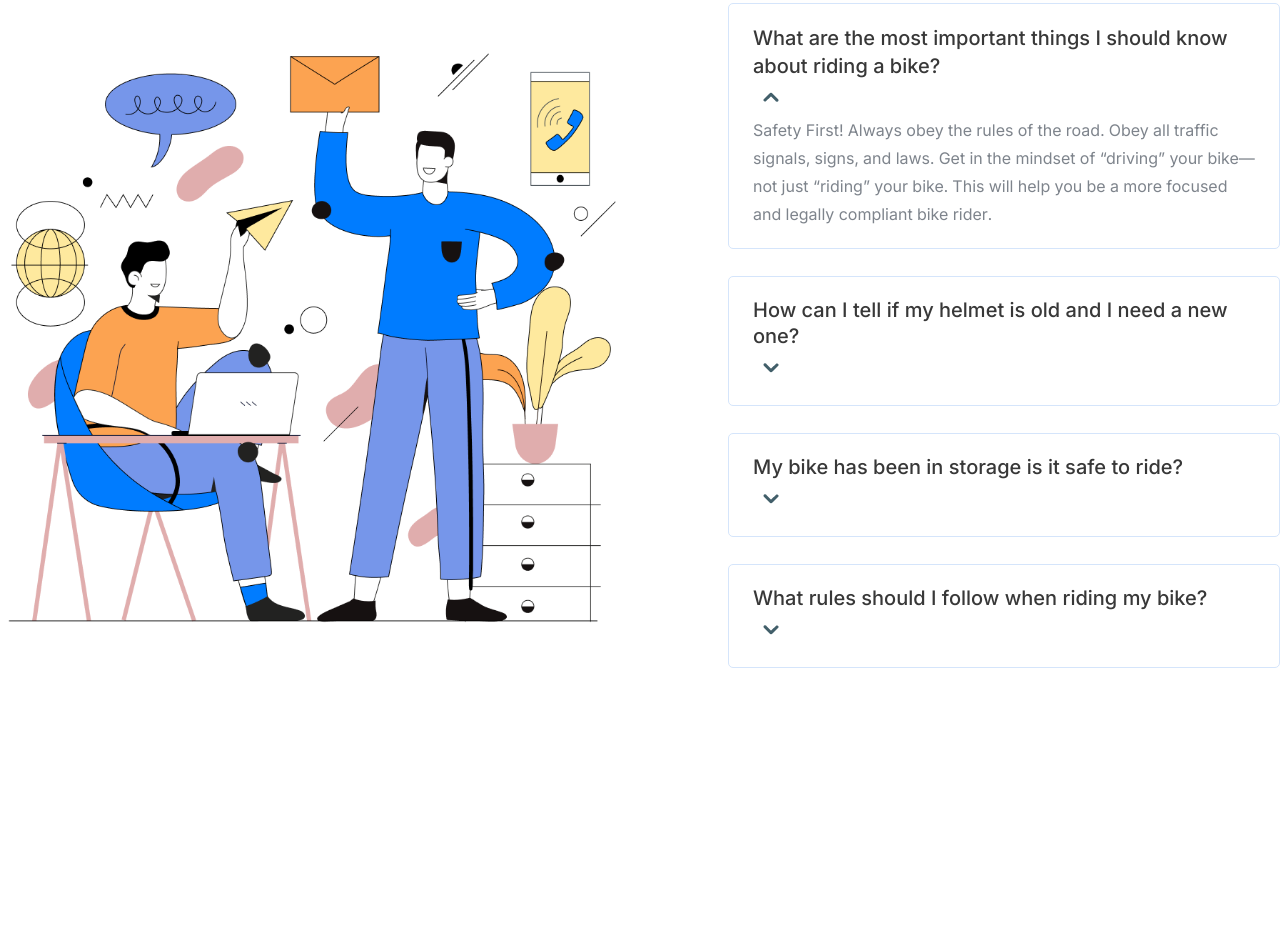
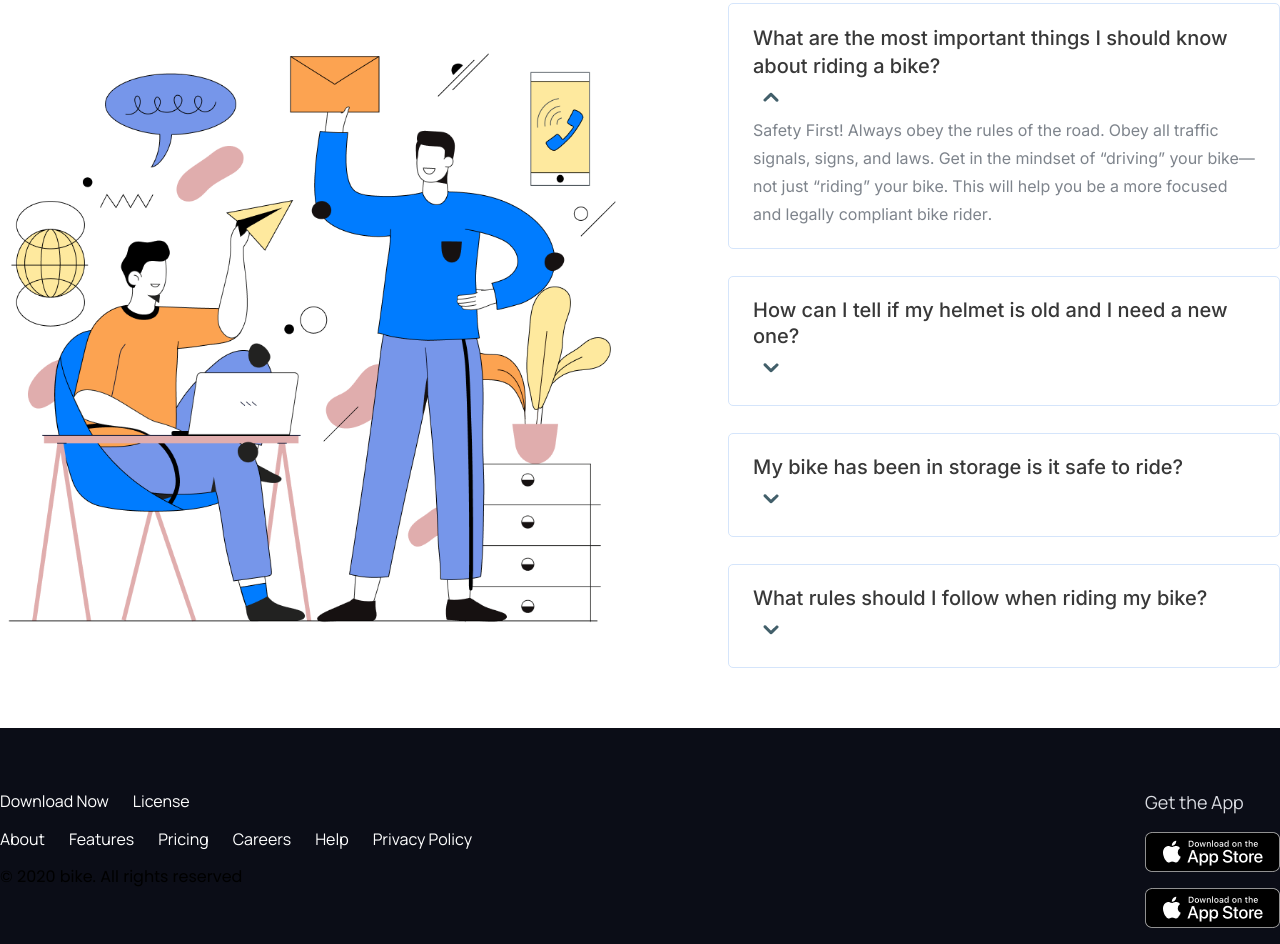
Before and after one commit to Hasan7073/honda_cbr, a plain HTML site: page index.html in a window 1280 px wide. Shown: the part 3208-4152 px from the top of the page. Before the commit the page ends 3936 px from the top, so only its background shows below. Drawn offline with Linux system fonts and the light colour scheme.

Commit message:
update code

```diff
--- a/css/style.css
+++ b/css/style.css
@@ -483,3 +483,74 @@ line-height: 28px;
 .intro_heading_2 img{
 
 }
+/*footer */
+.footer{
+padding-top: 60px;
+background: var(--default-black, #0B0D17);
+}
+.custom_container{
+
+}
+.footer_contant{
+
+}
+.footer_single_contant{
+display: flex;
+    justify-content: space-between;
+    align-items: flex-start;
+}
+.single_left{
+
+}
+.footer_nav {
+
+}
+
+.footer_nav ul {
+    display: flex;
+    justify-content: flex-start;
+    padding-bottom: 12px;
+}
+.footer_nav ul li{
+
+}
+.footer_nav ul li a{
+    color: var(--default-white, #FFF);
+    font-feature-settings: 'liga' off;
+    font-family: Manrope;
+    font-size: 16px;
+    font-style: normal;
+    font-weight: 400;
+    line-height: 26px;
+    padding-right: 24px;
+}
+.footer_nav ul li a p{
+
+}
+.footer_nav p{
+color: var(--text-gray-300, #D9DBE1);
+font-feature-settings: 'liga' off;
+
+/* Body / Body 2 */
+font-family: Manrope;
+font-size: 14px;
+font-style: normal;
+font-weight: 400;
+line-height: 24px; /* 171.429% */
+}
+.single_right {
+    display: grid;
+}
+.single_right h2{
+    color: var(--text-gray-300, #D9DBE1);
+    font-feature-settings: 'liga' off;
+    font-family: Manrope;
+    font-size: 18px;
+    font-style: normal;
+    font-weight: 500;
+    line-height: 28px;
+    padding-bottom: 16px;
+}
+.single_right img{
+    padding-bottom: 16px;
+}
--- a/index.html
+++ b/index.html
@@ -11,7 +11,7 @@
 	<!--google Font-->
 	<link rel="preconnect" href="https://fonts.googleapis.com">
 	<link rel="preconnect" href="https://fonts.gstatic.com" crossorigin>
-	<link href="https://fonts.googleapis.com/css2?family=Inter:wght@100;400;500;700&family=Poppins:wght@100;300;400;500;600;700;800&display=swap" rel="stylesheet">
+	<link href="https://fonts.googleapis.com/css2?family=Inter:wght@100;400;500;700&family=Manrope&family=Poppins:wght@100;300;400;500;600;700;800&display=swap" rel="stylesheet">
 </head>
 <body>
 	<!--start_header_section-->
@@ -197,5 +197,38 @@
 			</div>
 		</div>
 	</div>
+	<!--Footer_section-->
+	<footer>
+		<div class="footer">
+			<div class="custom_container">
+				<div class="footer_contant">
+					<div class="footer_single_contant">
+						<div class="single_left">
+							<div class="footer_nav">
+								<ul>
+									<li><a href="#">Download Now</a></li>
+									<li><a href="#">License</a></li>
+								</ul>
+								<ul>
+									<li><a href="#">About</a></li>
+									<li><a href="#">Features</a></li>
+									<li><a href="#">Pricing</a></li>
+									<li><a href="#">Careers</a></li>
+									<li><a href="#">Help</a></li>
+									<li><a href="#">Privacy Policy</a></li>
+								</ul>
+							</div>
+							<p>© 2020 bike. All rights reserved</p>
+						</div>
+						<div class="single_right">
+							<h2>Get the App</h2>
+							<img src="assets/images/footer/image1.png" alt="image">
+							<img src="assets/images/footer/image1.png" alt="image">
+						</div>
+					</div>
+				</div>
+			</div>
+		</div>
+	</footer>
 </body>
 </html>
```
Also changed, not shown: assets/images/footer/image1.png (added), assets/images/footer/image2.png (added).
